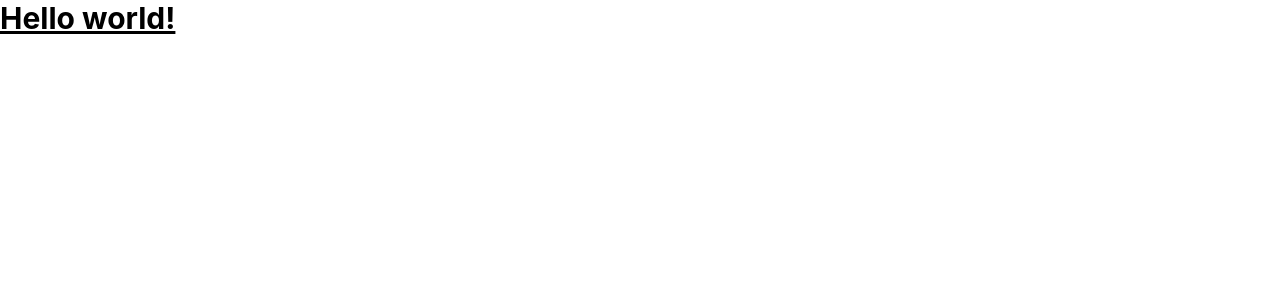
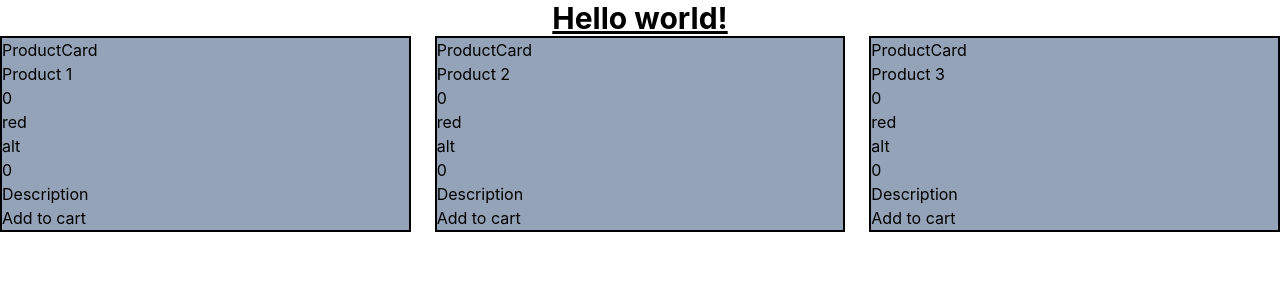
Before and after one commit to dirkkelderman/ask-phill, a Next.js app: page / in a window 1280 px wide. Shown: the top 300 px of the page. Built offline with nearby package versions, Linux system fonts and the light colour scheme.

Commit message:
Basic types and UI for productCard

```diff
--- /dev/null
+++ b/components/Button.tsx
@@ -0,0 +1,7 @@
+import { ButtonProps } from "../interfaces/button";
+
+const Button = ({ children, onClick, className, type }: ButtonProps) => {
+  return <button onClick={onClick} className={className} type={type}>{children}</button>;
+};
+
+export default Button;
--- /dev/null
+++ b/components/ProductCard.tsx
@@ -0,0 +1,32 @@
+import { ProductCardProps } from "../interfaces/product-card";
+import Button from "./Button";
+
+const ProductCard = ({
+  name,
+  price,
+  colorFamily,
+  thumbnailImage,
+  categoryTags,
+  shopifyProductEu,
+}: ProductCardProps) => {
+
+  const onClick = () => {
+    console.log("clicked");
+  };
+
+  return (
+    <div className="w-full bg-slate-400 border-2 border-black">
+      <h1>ProductCard</h1>
+      <p>{name}</p>
+      <p>{price}</p>
+      <p>{colorFamily.name}</p>
+      <p>{thumbnailImage.file.alt}</p>
+      <p>{categoryTags}</p>
+      <p>{shopifyProductEu.variants.edges[0].node.price}</p>
+      <p>Description</p>
+      <Button onClick={onClick}>Add to cart</Button>
+    </div>
+  );
+};
+
+export default ProductCard;
--- /dev/null
+++ b/interfaces/button.ts
@@ -0,0 +1,7 @@
+export interface ButtonProps {
+    children: React.ReactNode;
+    onClick: () => void;
+    className?: string;
+    type?: 'button' | 'submit' | 'reset';
+    disabled?: boolean;
+}
--- /dev/null
+++ b/interfaces/layout.ts
@@ -0,0 +1,3 @@
+export interface LayoutProps {
+  children: React.ReactNode;
+}
--- /dev/null
+++ b/interfaces/product-card.ts
@@ -0,0 +1,29 @@
+interface colorFamily {
+  name: string;
+}
+
+interface thumbnailImage {
+  alt: string;
+  url: string;
+}
+
+interface shopifyProductEu {
+  variants: {
+    edges: {
+      node: {
+        price: number;
+      };
+    }[];
+  };
+}
+
+export interface ProductCardProps {
+  name: string;
+  price: number;
+  colorFamily: colorFamily;
+  thumbnailImage: {
+    file: thumbnailImage;
+  };
+  categoryTags: string[];
+  shopifyProductEu: shopifyProductEu;
+}
--- /dev/null
+++ b/layouts/Layout.tsx
@@ -0,0 +1,13 @@
+import { LayoutProps } from "../interfaces/layout";
+
+const Layout = ({ children }: LayoutProps) => {
+  return (
+    <div className="container mx-auto">
+      <main className=" col-auto flex flex-col justify-center items-center">
+        {children}
+      </main>
+    </div>
+  );
+};
+
+export default Layout;
--- a/pages/index.tsx
+++ b/pages/index.tsx
@@ -1,6 +1,8 @@
 import type { NextPage } from "next";
 import Head from "next/head";
 import Image from "next/image";
+import ProductCard from "../components/ProductCard";
+import Layout from "../layouts/Layout";
 import styles from "../styles/Home.module.css";
 
 const Home: NextPage = () => {
@@ -11,7 +13,87 @@ const Home: NextPage = () => {
         <meta name="description" content="Generated by create next app" />
         <link rel="icon" href="/favicon.ico" />
       </Head>
-      <h1 className="text-3xl font-bold underline">Hello world!</h1>{" "}
+      <Layout>
+        <h1 className="text-3xl font-bold underline">Hello world!</h1>
+
+        <section className="grid grid-cols-1 md:grid-cols-3 gap-6 w-full">
+          <ProductCard
+            name={"Product 1"}
+            price={0}
+            colorFamily={{
+              name: "red",
+            }}
+            thumbnailImage={{
+              file: {
+                alt: "alt",
+                url: "",
+              },
+            }}
+            categoryTags={[]}
+            shopifyProductEu={{
+              variants: {
+                edges: [
+                  {
+                    node: {
+                      price: 0,
+                    },
+                  },
+                ],
+              },
+            }}
+          />
+          <ProductCard
+            name={"Product 2"}
+            price={0}
+            colorFamily={{
+              name: "red",
+            }}
+            thumbnailImage={{
+              file: {
+                alt: "alt",
+                url: "",
+              },
+            }}
+            categoryTags={[]}
+            shopifyProductEu={{
+              variants: {
+                edges: [
+                  {
+                    node: {
+                      price: 0,
+                    },
+                  },
+                ],
+              },
+            }}
+          />
+          <ProductCard
+            name={"Product 3"}
+            price={0}
+            colorFamily={{
+              name: "red",
+            }}
+            thumbnailImage={{
+              file: {
+                alt: "alt",
+                url: "",
+              },
+            }}
+            categoryTags={[]}
+            shopifyProductEu={{
+              variants: {
+                edges: [
+                  {
+                    node: {
+                      price: 0,
+                    },
+                  },
+                ],
+              },
+            }}
+          />
+        </section>
+      </Layout>
     </div>
   );
 };
```
